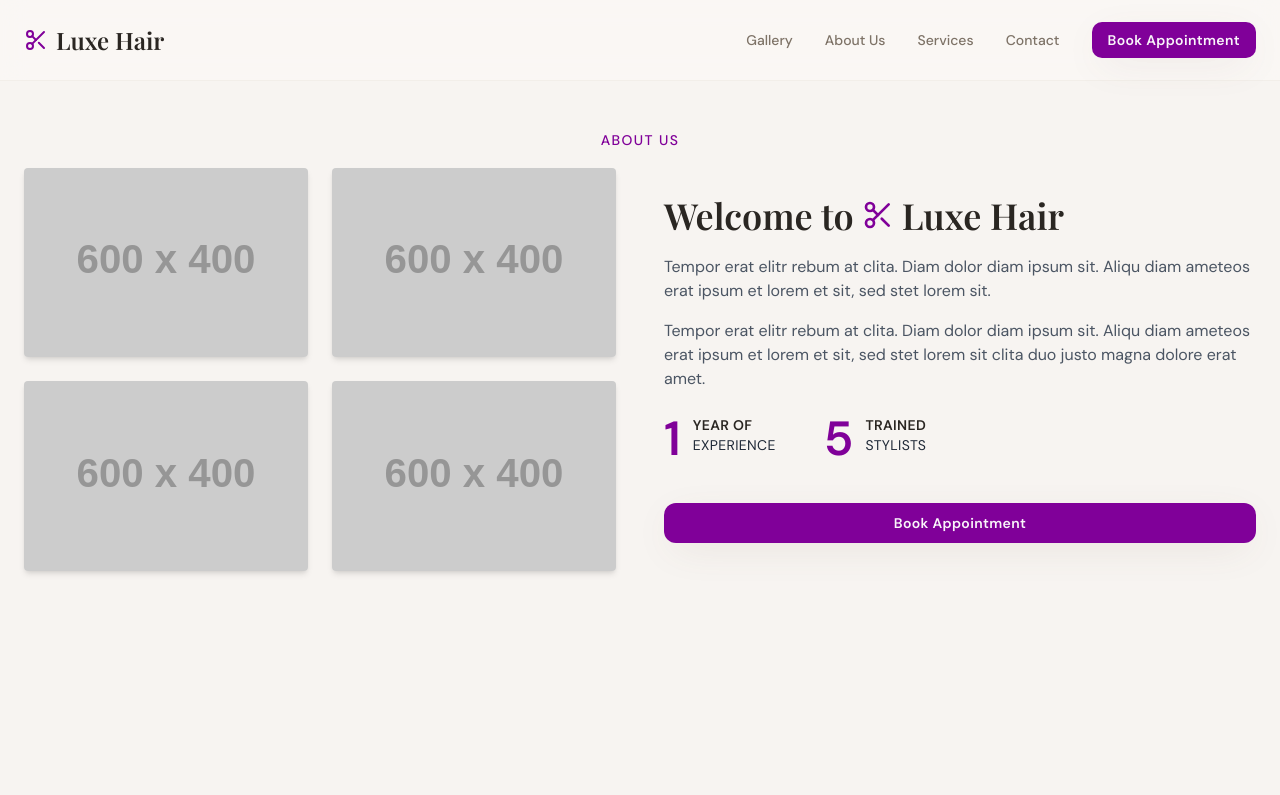
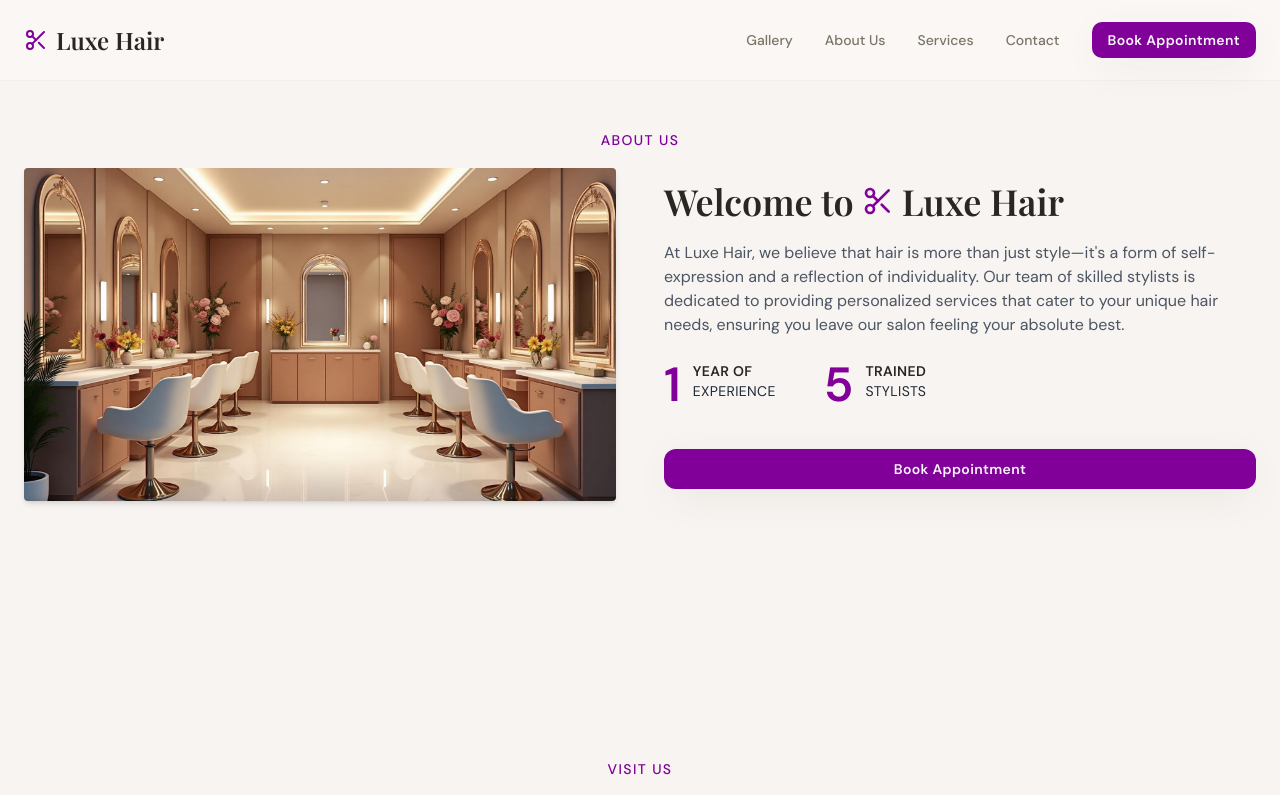
Before and after one commit to saidinyanguila/Hair-Shop, a React (Vite) app: page /Hair-Shop/about in a window 1280 px wide. Shown: the top 795 px of the page. Built offline with nearby package versions, Linux system fonts and the light colour scheme.

Commit message:
Add files via upload

```diff
--- a/src/components/AboutHero.tsx
+++ b/src/components/AboutHero.tsx
@@ -20,11 +20,8 @@ const AboutHero = () => {
             </div>
 
             <div className="grid md:grid-cols-2 gap-12 items-center">
-                <div className="grid grid-cols-2 gap-6">
-                    <img src="https://placehold.co/600x400" className="rounded shadow-md object-cover w-full h-full" />
-                    <img src="https://placehold.co/600x400" className="rounded shadow-md object-cover w-full h-full" />
-                    <img src="https://placehold.co/600x400" className="rounded shadow-md object-cover w-full h-full" />
-                    <img src="https://placehold.co/600x400" className="rounded shadow-md object-cover w-full h-full" />
+                <div className="w-full h-full">
+                    <img src={heroImage} className="rounded shadow-md object-cover w-full h-full" />
                 </div>
 
                 <div>
@@ -37,12 +34,8 @@ const AboutHero = () => {
                         </span>
                     </div>
 
-                    <p className="text-gray-600 mb-4">
-                        Tempor erat elitr rebum at clita. Diam dolor diam ipsum sit. Aliqu diam ameteos erat ipsum et lorem et sit, sed stet lorem sit.
-                    </p>
-
                     <p className="text-gray-600 mb-6">
-                        Tempor erat elitr rebum at clita. Diam dolor diam ipsum sit. Aliqu diam ameteos erat ipsum et lorem et sit, sed stet lorem sit clita duo justo magna dolore erat amet.
+                        At Luxe Hair, we believe that hair is more than just style—it's a form of self-expression and a reflection of individuality. Our team of skilled stylists is dedicated to providing personalized services that cater to your unique hair needs, ensuring you leave our salon feeling your absolute best.
                     </p>
 
                     <div className="flex gap-12 mb-10">
```
